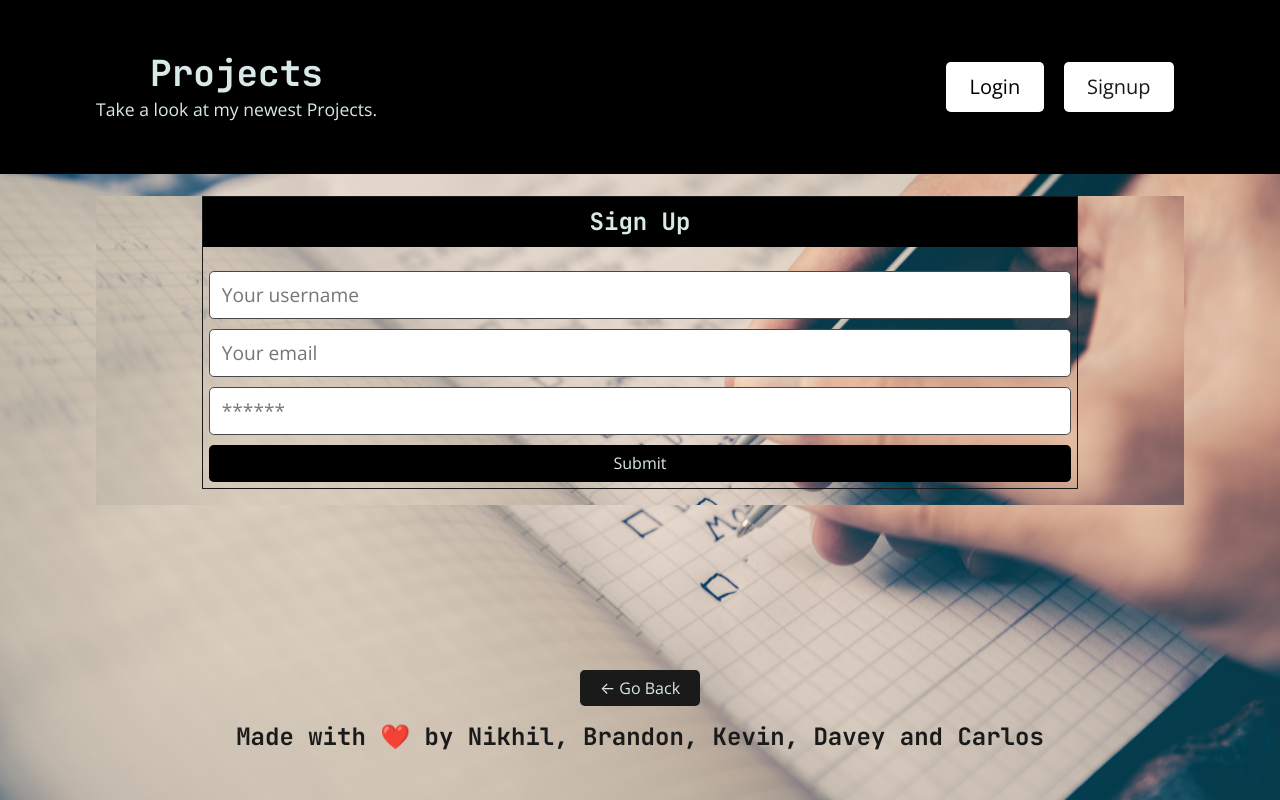
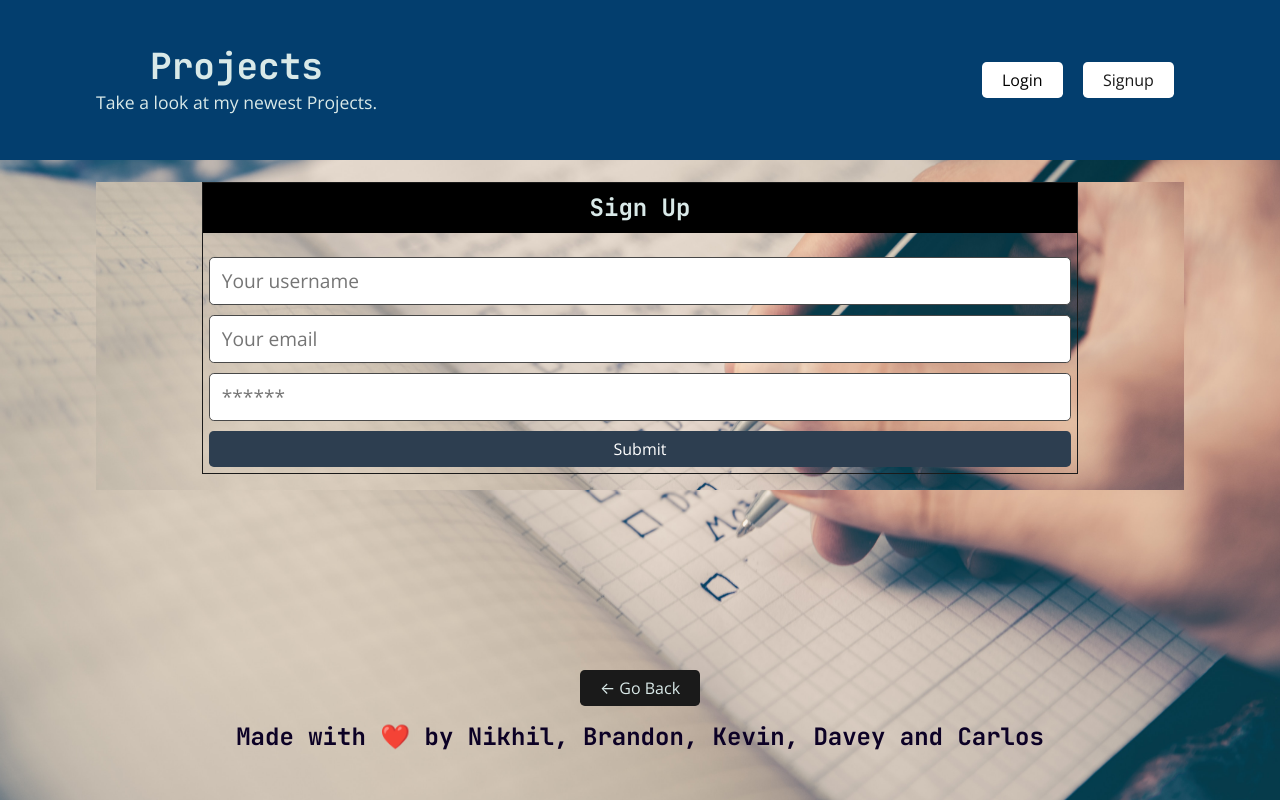
Before and after one commit to btkerns96/Project_3_Project_Management_App, a React (Create React App) app in the folder client/: page /signup in a window 1280 px wide. Built offline with nearby package versions, Linux system fonts and the light colour scheme.

Commit message:
color changes, button size changes

```diff
--- a/client/src/components/Header/index.js
+++ b/client/src/components/Header/index.js
@@ -20,19 +20,19 @@ const Header = () => {
         <div>
           {Auth.loggedIn() ? (
             <>
-              <Link className="btn btn-lg btn-info m-2" to="/me">
+              <Link className="btn btn-info m-2" to="/me">
                 {Auth.getProfile().data.username}'s profile
               </Link>
-              <button className="btn btn-lg btn-light m-2" onClick={logout}>
+              <button className="btn btn-light m-2" onClick={logout}>
                 Logout
               </button>
             </>
           ) : (
             <>
-              <Link className="btn btn-lg btn-info m-2" to="/login">
+              <Link className="btn btn-info m-2" to="/login">
                 Login
               </Link>
-              <Link className="btn btn-lg btn-light m-2" to="/signup">
+              <Link className="btn btn-light m-2" to="/signup">
                 Signup
               </Link>
             </>
--- a/client/src/index.css
+++ b/client/src/index.css
@@ -366,7 +366,7 @@ body {
     Roboto, Helvetica, Arial, sans-serif, 'Apple Color Emoji', 'Segoe UI Emoji',
     'Segoe UI Symbol';
   font-size: 16px;
-  color: #1a1a1a;
+  color: #0c0125;
   text-align: center;
 }
 
@@ -430,12 +430,12 @@ button {
 }
 
 a {
-  color: #1b89bc;
+  color: #052dce;
   text-decoration: none;
 }
 
 a:hover {
-  color: #065b83;
+  color: #4d21ee;
   text-decoration: underline;
 }
 
@@ -927,19 +927,19 @@ a:hover {
 
 /* BACKGROUND UTILS */
 .bg-primary {
-  background-color: #000000 !important;
+  background-color: #033e6e !important;
 }
 
 .bg-info {
-  background-color: #1bbc9b !important;
+  background-color: #f5f9f9 !important;
 }
 
 .bg-danger {
-  background-color: #e64c66 !important;
+  background-color: #560c18 !important;
 }
 
 .bg-light {
-  background-color: #ffffff !important;
+  background-color: #ebf1f3 !important;
 }
 
 .bg-dark {
@@ -955,7 +955,7 @@ a:hover {
 }
 
 .bg-link {
-  background-color: #1b89bc !important;
+  background-color: #107f0e !important;
 }
 
 /* DISPLAY */
@@ -1017,10 +1017,10 @@ a:hover {
   display: block;
   text-align: center;
 }
-
+/* Join the discussion */
 .btn.btn-primary {
-  background-color: #000000;
-  color: #d9e9e8;
+  background-color: #2d3e50;
+  color: #ffffff;
 }
 
 .btn.btn-primary:hover {
```
